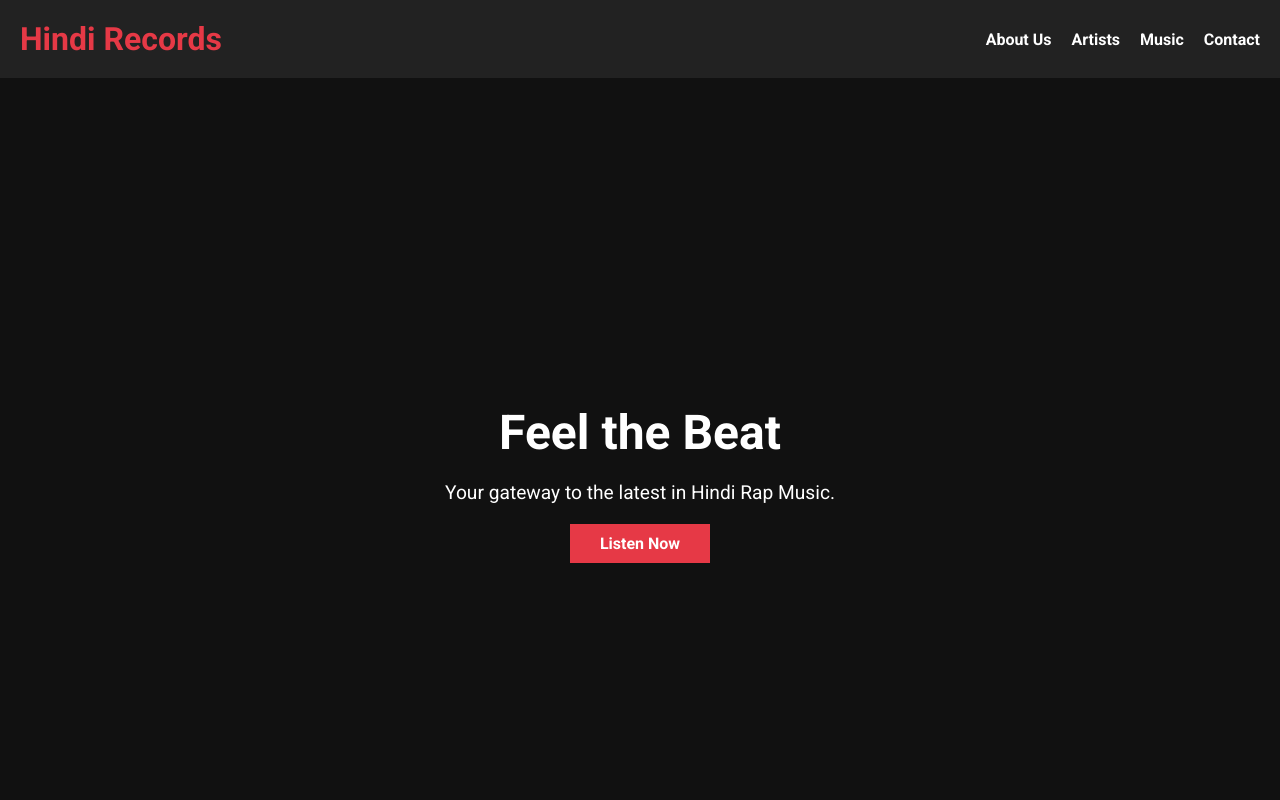
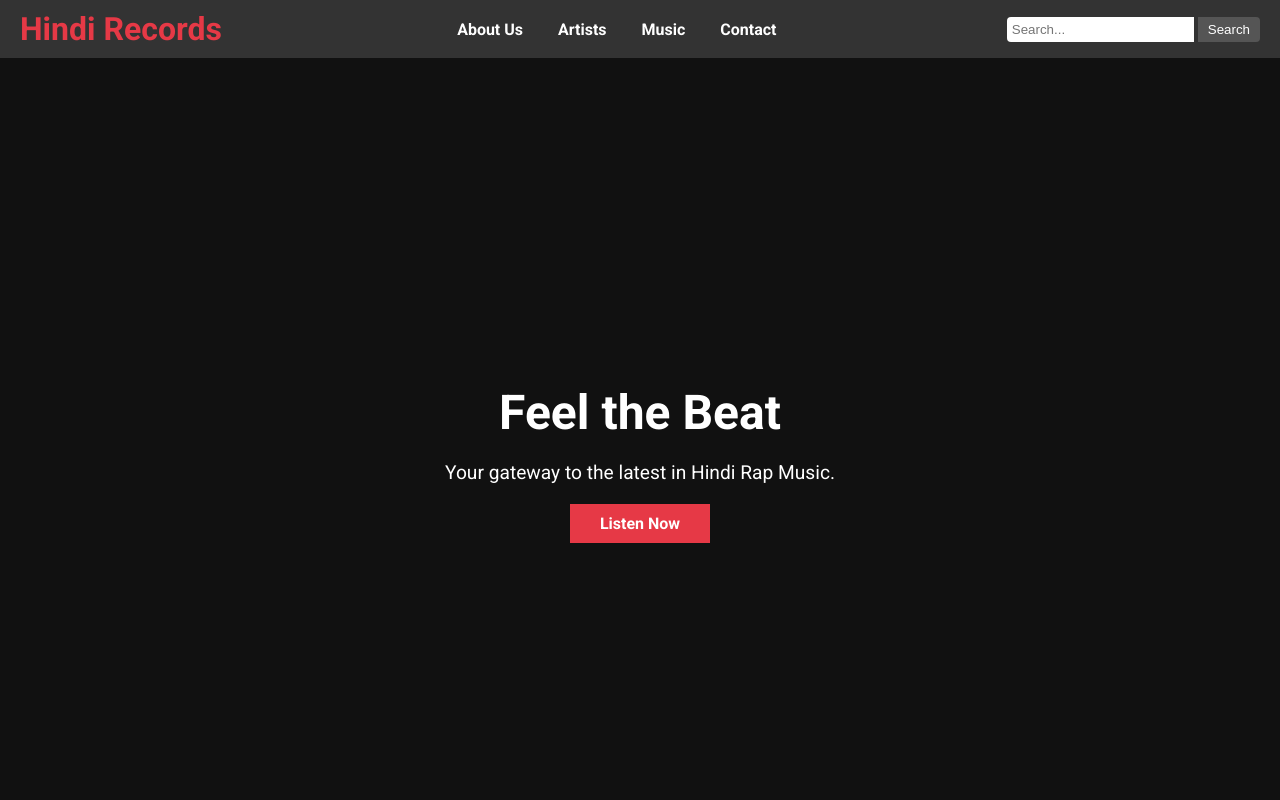
Before and after one commit to shubham21t/hindi-records-main, a plain HTML site: page index.html in a window 1280 px wide. Shown: the top 800 px of the page. Drawn offline with Linux system fonts and the light colour scheme.

Commit message:
Update index.html

```diff
--- a/index.html
+++ b/index.html
@@ -6,6 +6,53 @@
     <title>Hindi Records</title>
     <link rel="stylesheet" href="style.css">
     <link href="https://fonts.googleapis.com/css2?family=Roboto:wght@400;700&display=swap" rel="stylesheet">
+    <style>
+        /* Inline CSS for demonstration, move to your style.css for production */
+        header {
+            display: flex;
+            justify-content: space-between;
+            align-items: center;
+            padding: 10px 20px;
+            background-color: #333;
+            color: #fff;
+        }
+        .logo h1 {
+            margin: 0;
+        }
+        nav ul {
+            list-style: none;
+            margin: 0;
+            padding: 0;
+            display: flex;
+        }
+        nav ul li {
+            margin-right: 15px;
+        }
+        nav ul li a {
+            color: #fff;
+            text-decoration: none;
+        }
+        .search-bar {
+            display: flex;
+        }
+        .search-bar input[type="text"] {
+            padding: 5px;
+            border: none;
+            border-radius: 4px 0 0 4px;
+            outline: none;
+        }
+        .search-bar button {
+            padding: 5px 10px;
+            border: none;
+            background-color: #555;
+            color: #fff;
+            border-radius: 0 4px 4px 0;
+            cursor: pointer;
+        }
+        .search-bar button:hover {
+            background-color: #666;
+        }
+    </style>
 </head>
 <body>
     <header>
@@ -20,6 +67,12 @@
                 <li><a href="#contact">Contact</a></li>
             </ul>
         </nav>
+        <div class="search-bar">
+            <form action="#" method="get">
+                <input type="text" name="search" placeholder="Search...">
+                <button type="submit">Search</button>
+            </form>
+        </div>
     </header>
 
     <section class="hero">
```
